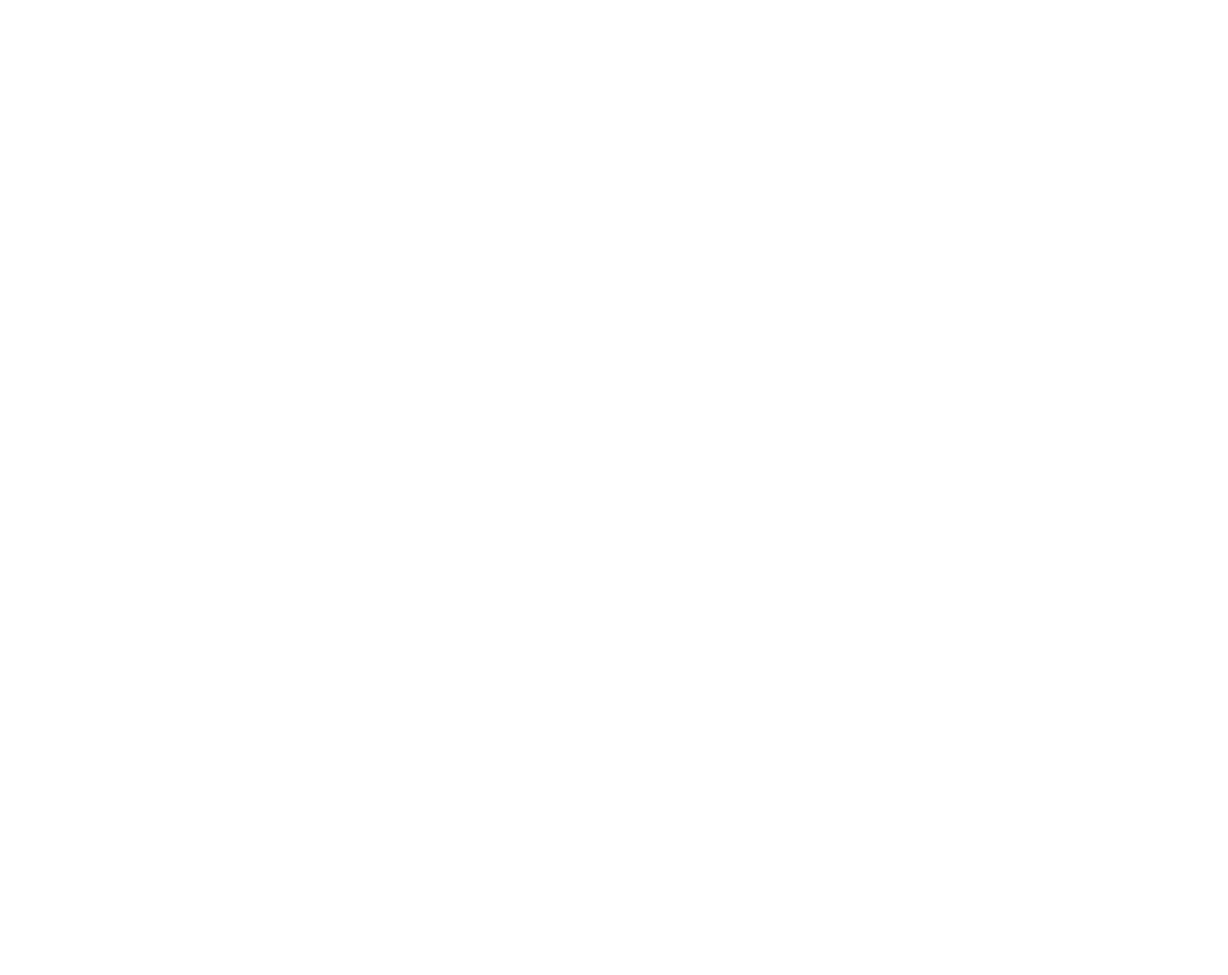
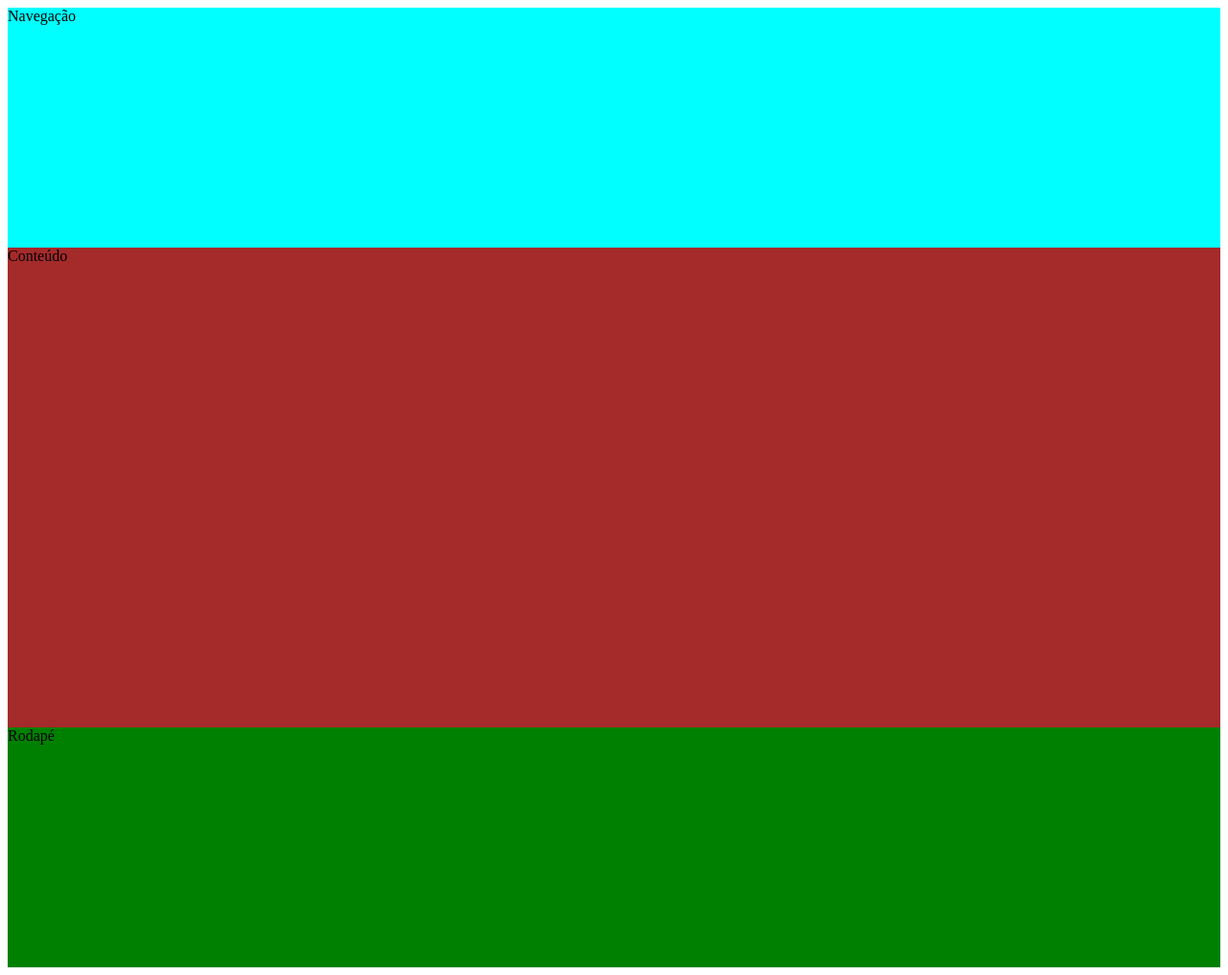
Before and after one commit to aArthurleony/leony, a plain HTML site: page CSS/blocoCodigo/bloco.html in a window 1280 px wide. Shown: the whole page at 96% size. Before the commit the page ends 800 px from the top, so only its background shows below. Drawn offline with Linux system fonts and the light colour scheme.

Commit message:
blococodigo

```diff
--- a/CSS/blocoCodigo/bloco.css
+++ b/CSS/blocoCodigo/bloco.css
@@ -0,0 +1,24 @@
+/* div{
+    border: 2px solid black;
+}
+
+span{
+    color: firebrick;
+    font-size: 20px;
+    border: 2px solid blue;
+} */
+
+
+
+.navbar{
+    background-color: aqua;
+    height: 250px;
+}
+.contanier{
+    background-color: brown;
+    height: 500px;
+}
+.footer{
+    background-color: green;
+    height: 250px;
+}
--- a/CSS/blocoCodigo/bloco.html
+++ b/CSS/blocoCodigo/bloco.html
@@ -5,8 +5,51 @@
     <meta http-equiv="X-UA-Compatible" content="IE=edge">
     <meta name="viewport" content="width=device-width, initial-scale=1.0">
     <title>Document</title>
+    <link rel="stylesheet" href="./bloco.css">
 </head>
 <body>
 
+ <div>
+        <!-- tudo que tiver dentro de uma div se transforma em uma caixa
+        serve pra agrupar e separar elementos no html. TUDO EM HTML SÃO CAIXAS
+        lorem
+        <div>
+            ipsum
+        </div>
+        Lorem ipsum dolor sit amet consectetur adipisicing elit. Quos illo, dolores consectetur minima ducimus voluptatum, voluptates adipisci assumenda fugiat reiciendis tempora impedit esse necessitatibus quaerat. Doloribus animi veniam tempora eius.
+        <p>paragrafo</p>
+        <h1> TITULOS </h1>
+        Lorem, ipsum dolor sit amet consectetur adipisicing elit. Adipisci magni eum ipsam commodi iure libero sed voluptas recusandae, praesentium autem suscipit, quo voluptatum reprehenderit voluptate consequatur assumenda. Officiis, a aperiam!
+    </div>
+
+    Lorem ipsum dolor, sit amet consectetur adipisicing elit. Earum eligendi quas pariatur quo esse explicabo at neque molestiae velit minima, sequi voluptatum officiis? Cumque veniam sint accusantium quia, commodi provident?
+
+
+    Lorem ipsum dolor sit amet consectetur adipisicing elit. Recusandae nostrum, odit maiores a error sequi distinctio porro ipsam facilis reprehenderit fugiat dolores mollitia eligendi eveniet suscipit nesciunt architecto illo tempora!
+
+    <div>
+        lorem
+        <span>
+            ipsum
+        </span>
+        dolor sit amet consectetur adipisicing elit. Dolorem modi a libero iure ex voluptate? Saepe sint est vel earum? Architecto, facilis. Laboriosam, consequatur magni perspiciatis sapiente consequuntur a tenetur?
+    </div>
+-->
+
+
+
+
+
+
+
+     <div class="navbar">
+        Navegação
+    </div>
+    <div class="contanier">
+        Conteúdo
+    </div>
+    <div class="footer">
+        Rodapé
+    </div>
 </body>
 </html>
```
